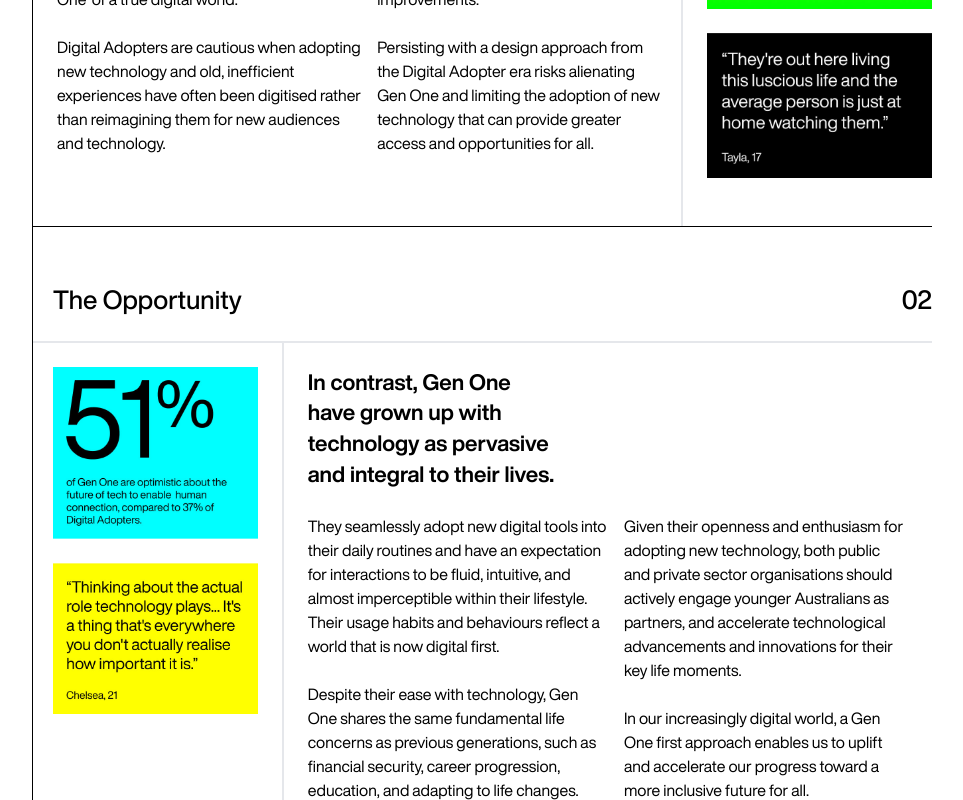
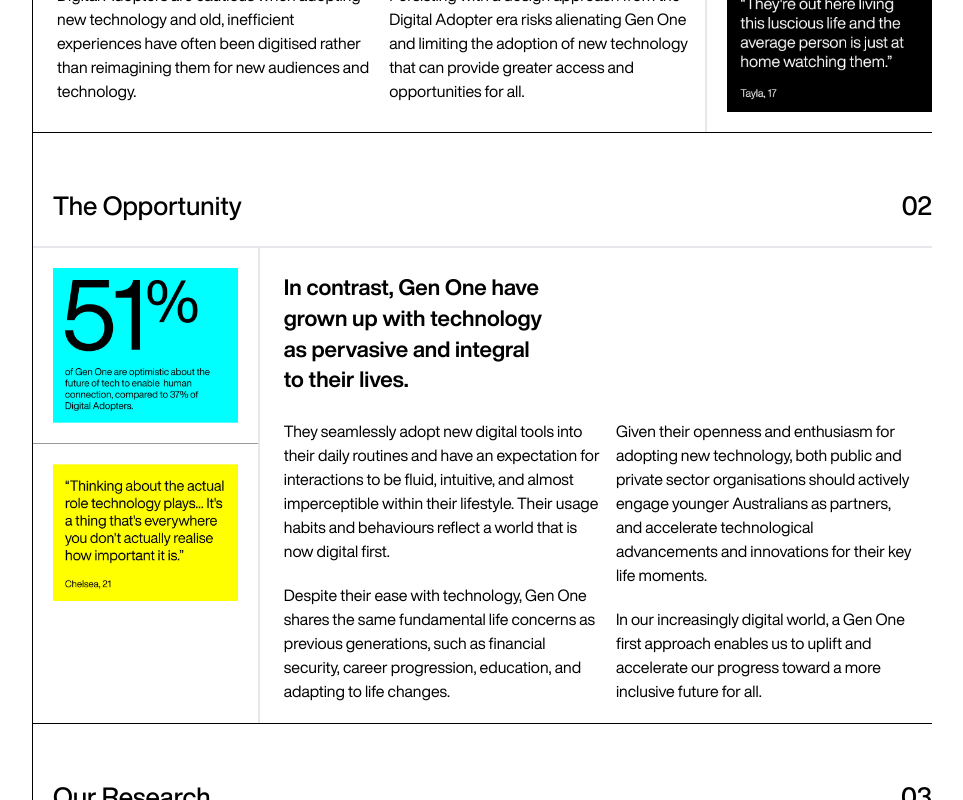
Before and after one commit to RGADigital/digital-natives, a Next.js app: page /executive-summary in a window 1280 px wide. Shown: the part 2140-2940 px from the top of the page, without its empty margins (308-1271 px from the left). Built offline with nearby package versions, Linux system fonts and the light colour scheme.

Commit message:
ref[body-section]: extract right twocolumnstat

```diff
--- a/src/components/organisms/executiveSummary/Body.constant.ts
+++ b/src/components/organisms/executiveSummary/Body.constant.ts
@@ -1,4 +1,61 @@
 export const LANG = {
+  section1: {
+    title: 'The Challenge',
+    titleNumber: '01',
+    bodyTitle: 'Our digital landscape has been shaped by, and for, Digital Adopters',
+    statContent: [
+      {
+        src: '/assets/exec-summary/the-challenge-1.jpg',
+        alt: 'Image with text that says Gen one is 18% Of Gen One are more likely to be concerned about their screen time than Digital Adopters',
+      },
+      {
+        src: '/assets/exec-summary/the-challenge-2.jpg',
+        alt: `Image with text that says They're out here living this luscious life and the average person is just at home watching them.`,
+      },
+    ],
+    paragraph1Content: [
+      `Those who were not born into the digital world but have had to adapt. However, the world is now
+                      majority Digital Natives or 'Gen One' of a true digital world.`,
+      `Digital Adopters are cautious when adopting new technology and old, inefficient experiences have
+                      often been digitised rather than reimagining them for new audiences and technology.`,
+    ],
+    paragraph2Content: [
+      `Gen One are the most vocal critics of these technologies: they play a crucial role in identifying
+                      issues and pushing for improvements.`,
+      `Persisting with a design approach from the Digital Adopter era risks alienating Gen One and
+                      limiting the adoption of new technology that can provide greater access and opportunities for all.`,
+    ],
+  },
+  section2: {
+    title: 'The Opportunity',
+    titleNumber: '02',
+    bodyTitle: 'In contrast, Gen One have grown up with technology as pervasive and integral to their lives.',
+    statContent: [
+      {
+        src: '/assets/exec-summary/the-opportunity-1.jpg',
+        alt: 'Image with text that says Gen one is 51% of Gen One are optimistic about the future of tech to enable  human connection, compared to 37% of Digital Adopters.',
+      },
+      {
+        src: '/assets/exec-summary/the-opportunity-2.jpg',
+        alt: `Image with text that quote "Thinking about the actual role technology plays... It's a thing that's everywhere you don't actually realise how important it is." from Chelsea, age 21`,
+      },
+    ],
+    paragraph1Content: [
+      `They seamlessly adopt new digital tools into their daily routines and have an expectation for
+                      interactions to be fluid, intuitive, and almost imperceptible within their lifestyle. Their usage
+                      habits and behaviours reflect a world that is now digital first.`,
+      `Despite their ease with technology, Gen One shares the same fundamental life concerns as previous
+                      generations, such as financial security, career progression, education, and adapting to life
+                      changes.`,
+    ],
+    paragraph2Content: [
+      `Given their openness and enthusiasm for adopting new technology, both public and private sector
+                      organisations should actively engage younger Australians as partners, and accelerate technological
+                      advancements and innovations for their key life moments.`,
+      `In our increasingly digital world, a Gen One first approach enables us to uplift and accelerate
+                      our progress toward a more inclusive future for all.`,
+    ],
+  },
   section3: {
     title: 'Our Research',
     titleNumber: '03',
--- a/src/components/organisms/executiveSummary/Body.tsx
+++ b/src/components/organisms/executiveSummary/Body.tsx
@@ -2,8 +2,6 @@
 /* eslint-disable react/no-unescaped-entities */
 import React from 'react'
 import { Title } from '@mantine/core'
-
-import cn from '@/utils/cn'
 
 import { SectionTemplate } from '@/components/templates'
 import TwoColumnStat from '@/organisms/twoColumnStat/TwoColumnStat'
@@ -30,144 +28,28 @@ export default function Body({ isMobile = false }: Readonly<Props>) {
         <div className="relative col-span-12 lg:col-span-2">Menu goes here</div>
         <div className="lg:col-span-1"></div>
         <div className="col-span-12 lg:col-span-9 " style={isMobile ? {} : { borderLeft: '1px solid black' }}>
-          {/* // TODO: Create as component: TEXT LEFT & STATS RIGHT */}
-          <div className={cn('pt-8 lg:pt-20', 'lg:border-b-[1px] lg:border-black')}>
-            <div className="grid w-full grid-cols-12">
-              <div className="col-span-10">
-                <Title
-                  order={2}
-                  className="text-m-h2 lg:!text-h2 border-t-2 py-[25px] text-black lg:border-b-2 lg:border-t-0 lg:pl-5"
-                >
-                  The Challenge
-                </Title>
-              </div>
-              <div className="col-span-2 text-right">
-                <Title
-                  order={2}
-                  className="text-m-h2 lg:!text-h2 border-t-2 py-[25px] pl-5 text-black lg:border-b-2 lg:border-t-0"
-                >
-                  01
-                </Title>
-              </div>
-            </div>
-            <div className="grid w-full grid-cols-12 ">
-              <div className="col-span-12 lg:col-span-9 lg:mx-6 lg:border-r-2">
-                <div className="mt-6 grid w-full grid-cols-12">
-                  <div className="col-span-12 lg:col-span-5">
-                    <Title order={3} className="mb-6 text-black">
-                      Our digital landscape has been shaped by, and for, Digital Adopters
-                    </Title>
-                  </div>
-                </div>
-                <div className="grid w-full grid-cols-12 lg:pr-4 ">
-                  <div className="col-span-12 lg:col-span-6">
-                    <p>
-                      Those who were not born into the digital world but have had to adapt. However, the world is now
-                      majority Digital Natives or 'Gen One' of a true digital world.
-                    </p>
-                    <p className="mt-6">
-                      Digital Adopters are cautious when adopting new technology and old, inefficient experiences have
-                      often been digitised rather than reimagining them for new audiences and technology.
-                    </p>
-                  </div>
-                  <div className="col-span-12 lg:col-span-6 lg:pl-4">
-                    <p>
-                      Gen One are the most vocal critics of these technologies: they play a crucial role in identifying
-                      issues and pushing for improvements.
-                    </p>
-                    <p className="mt-6">
-                      Persisting with a design approach from the Digital Adopter era risks alienating Gen One and
-                      limiting the adoption of new technology that can provide greater access and opportunities for all.
-                    </p>
-                  </div>
-                </div>
-              </div>
-              <div className="col-span-12 mb-12 mt-6 lg:col-span-3">
-                <img
-                  src="/assets/exec-summary/the-challenge-1.jpg"
-                  alt="Image with text that says Gen one is 18% Of Gen One are more likely to be concerned about their screen time than Digital Adopters"
-                  className="w-full"
-                />
-                <img
-                  src="/assets/exec-summary/the-challenge-2.jpg"
-                  alt="Image with text that says They're out here living this luscious life and the average person is just at home watching them."
-                  className="mt-6 w-full"
-                />
-              </div>
-            </div>
-          </div>
+          <TwoColumnStat
+            type={TWO_COLUMN_STAT.textLeft as ITwoColumnStat}
+            isMobile={isMobile}
+            title={LANG.section1.title}
+            titleNumber={LANG.section1.titleNumber}
+            bodyTitle={LANG.section1.bodyTitle}
+            paragraph1Content={LANG.section1.paragraph1Content}
+            paragraph2Content={LANG.section1.paragraph2Content}
+            statContent={LANG.section1.statContent}
+          />
 
-          {/* // TODO: Create as component: STATS LEFT & TEXT RIGHT */}
-          <div className="pt-8" style={isMobile ? {} : { borderBottom: '1px solid black' }}>
-            <div className="grid w-full grid-cols-12">
-              <div className="col-span-10">
-                <Title
-                  order={2}
-                  className="text-m-h2 lg:!text-h2 border-t-2 py-[25px] text-black lg:border-b-2 lg:border-t-0 lg:pl-5"
-                >
-                  The Opportunity
-                </Title>
-              </div>
-              <div className="col-span-2 text-right">
-                <Title
-                  order={2}
-                  className="text-m-h2 lg:!text-h2 border-t-2 py-[25px] pl-5 text-black lg:border-b-2 lg:border-t-0"
-                >
-                  02
-                </Title>
-              </div>
-            </div>
-            <div className="grid w-full grid-cols-12">
-              <div className="col-span-12 mb-12 mt-6 lg:col-span-3 lg:pl-5">
-                <img
-                  src="/assets/exec-summary/the-opportunity-1.jpg"
-                  alt="Image with text that says Gen one is 18% Of Gen One are more likely to be concerned about their screen time than Digital Adopters"
-                  className="w-full"
-                />
-                <img
-                  src="/assets/exec-summary/the-opportunity-2.jpg"
-                  alt="Image with text that says They're out here living this luscious life and the average person is just at home watching them."
-                  className="mt-6 w-full"
-                />
-              </div>
-              <div className="col-span-12 lg:col-span-9 lg:mx-6 lg:border-l-2 lg:pl-6">
-                <div className="mt-6 grid w-full grid-cols-12">
-                  <div className="col-span-12 lg:col-span-5">
-                    <Title order={3} className="mb-6 text-black">
-                      In contrast, Gen One have grown up with technology as pervasive and integral to their lives.
-                    </Title>
-                  </div>
-                </div>
-                <div className="grid w-full grid-cols-12">
-                  <div className="col-span-12 lg:col-span-6">
-                    <p>
-                      They seamlessly adopt new digital tools into their daily routines and have an expectation for
-                      interactions to be fluid, intuitive, and almost imperceptible within their lifestyle. Their usage
-                      habits and behaviours reflect a world that is now digital first.
-                    </p>
-                    <p className="mt-6">
-                      Despite their ease with technology, Gen One shares the same fundamental life concerns as previous
-                      generations, such as financial security, career progression, education, and adapting to life
-                      changes.
-                    </p>
-                  </div>
-                  <div className="col-span-12 lg:col-span-6 lg:pl-4">
-                    <p>
-                      Given their openness and enthusiasm for adopting new technology, both public and private sector
-                      organisations should actively engage younger Australians as partners, and accelerate technological
-                      advancements and innovations for their key life moments.
-                    </p>
-                    <p className="mt-6">
-                      In our increasingly digital world, a Gen One first approach enables us to uplift and accelerate
-                      our progress toward a more inclusive future for all.
-                    </p>
-                  </div>
-                </div>
-              </div>
-            </div>
-          </div>
+          <TwoColumnStat
+            type={TWO_COLUMN_STAT.textRight as ITwoColumnStat}
+            isMobile={isMobile}
+            title={LANG.section2.title}
+            titleNumber={LANG.section2.titleNumber}
+            bodyTitle={LANG.section2.bodyTitle}
+            paragraph1Content={LANG.section2.paragraph1Content}
+            paragraph2Content={LANG.section2.paragraph2Content}
+            statContent={LANG.section2.statContent}
+          />
 
-          {/* // TODO: Create as component: TEXT LEFT & STATS RIGHT */}
           <TwoColumnStat
             type={TWO_COLUMN_STAT.textLeft as ITwoColumnStat}
             isMobile={isMobile}
--- a/src/components/organisms/twoColumnStat/TwoColumnStat.tsx
+++ b/src/components/organisms/twoColumnStat/TwoColumnStat.tsx
@@ -91,6 +91,7 @@ function StatContent({ statContent, type }: { statContent: Props['statContent'];
             key={alt}
             className={cn('w-full', 'lg:border-b-[1px] lg:border-b-neutrals-cool-gray-5 lg:last:border-b-0', {
               'lg:pl-5': type === TWO_COLUMN_STAT.textLeft,
+              'lg:px-5': type === TWO_COLUMN_STAT.textRight,
               'lg:py-5': true,
             })}
           >
--- a/src/components/templates/twoColumnStat/TwoColumnStat.tsx
+++ b/src/components/templates/twoColumnStat/TwoColumnStat.tsx
@@ -22,16 +22,25 @@ export default function TwoColumnStatTemplate({
       className={cn('pt-8', {
         'dn-two-column-stat': true,
         'dn-two-column-stat--text-right': type === TWO_COLUMN_STAT.textRight,
-        'dn-column-two-column-stat--text-left': type === TWO_COLUMN_STAT.textLeft,
+        'dn-two-column-stat--text-left': type === TWO_COLUMN_STAT.textLeft,
         'border-b-[1px] border-b-black': !isMobile,
       })}
     >
       <div className="grid w-full grid-cols-12">{titleContent}</div>
       <div className="dn-two-column-stat__content grid w-full grid-cols-12 ">
-        <div className={cn('dn-two-column-stat__text-content', 'col-span-12 lg:col-span-9 lg:ml-6 lg:border-r-2')}>
+        <div
+          className={cn('dn-two-column-stat__text-content', 'col-span-12 lg:col-span-9', {
+            'order-last lg:border-l-2 lg:pl-6': type === TWO_COLUMN_STAT.textRight,
+            'lg:ml-6 lg:border-r-2': type === TWO_COLUMN_STAT.textLeft,
+          })}
+        >
           {textContent}
         </div>
-        <div className={cn('dn-two-column-stat__stat-content', 'col-span-12 mb-12 mt-6 lg:my-0  lg:col-span-3')}>
+        <div
+          className={cn('dn-two-column-stat__stat-content', 'col-span-12 mb-12 mt-6 lg:my-0  lg:col-span-3', {
+            'order-first': type === TWO_COLUMN_STAT.textRight,
+          })}
+        >
           {statContent}
         </div>
       </div>
```
